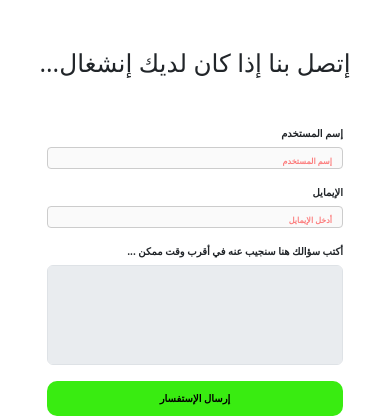
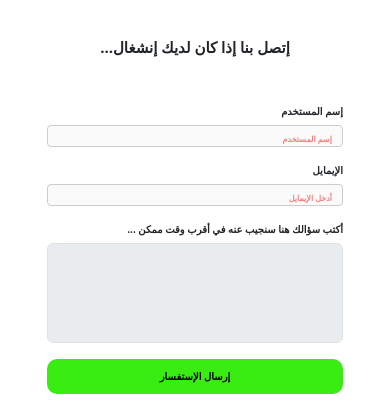
Before and after one commit to SaberHardy/abouObaidaMosque, a Django app: page / in a window 390 px wide. Shown: the part 751-1168 px from the top of the page. Run offline with Django 5.2, Linux system fonts and the light colour scheme; data comes from the database, SQL or seed files in the repository; some libraries are stand-ins or nearby versions.

Commit message:
time prayers

```diff
--- a/static/css/styles.css
+++ b/static/css/styles.css
@@ -498,6 +498,11 @@ nav .fa {
         font-size: 10px;
     }
 
+    .time-prayers {
+        font-size: 15px;
+        font-weight: bolder;
+    }
+
     .nav-links {
         position: absolute;
         background: #f44336;
--- a/templates/appAbuObaida/index.html
+++ b/templates/appAbuObaida/index.html
@@ -7,7 +7,7 @@
     <div class="container my-5" dir="rtl">
         {% for prayer in prayer_model %}
             <div class="row">
-                <h3 class="text-center mb-5"> أوقات الصلاة لشهر {{ prayer.month_field|date:_("F") }}</h3>
+                <h3 class="text-center mb-5 time-prayers"> أوقات الصلاة لشهر {{ prayer.month_field|date:_("F") }}</h3>
                 <div class="col-2 left-div"></div>
                 <div class="col-8 mr-4">
                     <div class="card prayer-image text-center">
@@ -20,7 +20,7 @@
         {% endfor %}
     </div>
 
-    <h2 class="text-center my-4">إتصل بنا إذا كان لديك إنشغال...</h2>
+    <h2 class="text-center my-4 time-prayers">إتصل بنا إذا كان لديك إنشغال...</h2>
 
     <div class="container main-div my-5">
         <div class="form-div">
```
